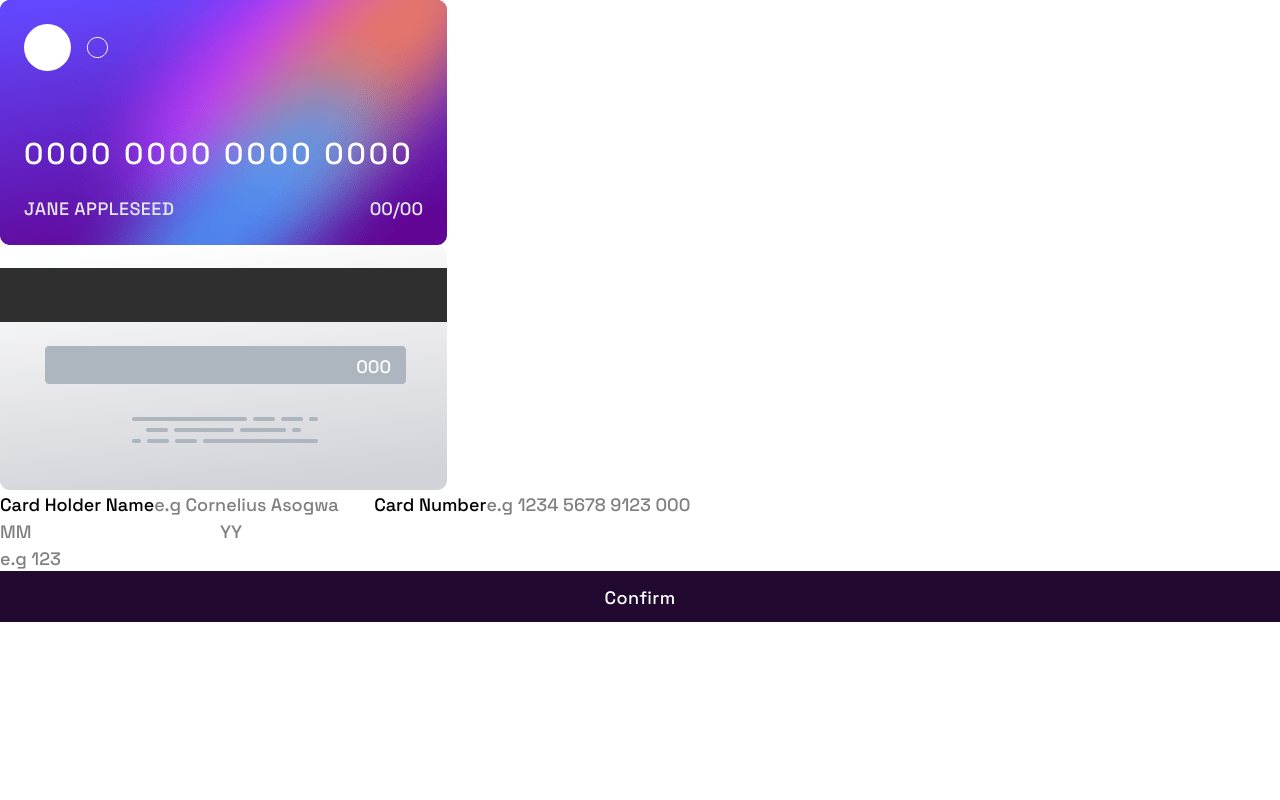
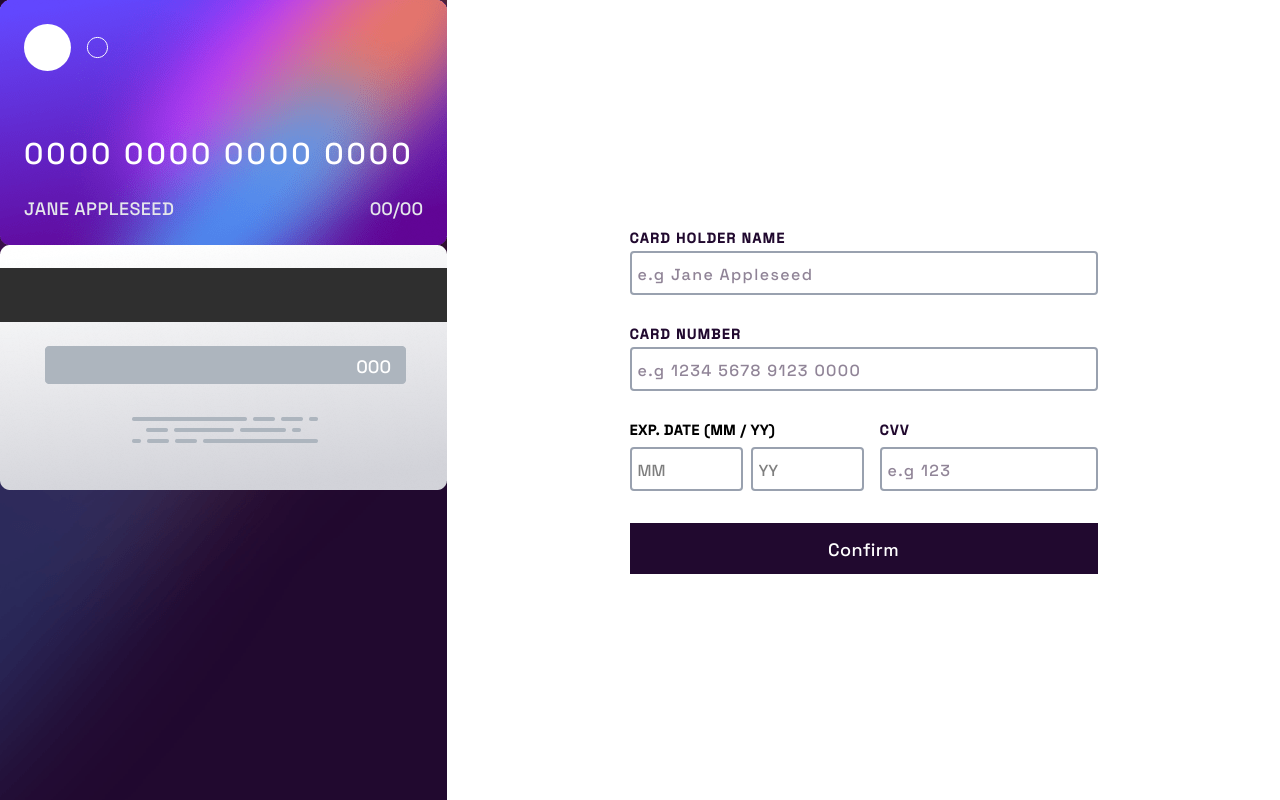
Before and after one commit to corneliusweb/credit-card, a React (Vite) app: page / in a window 1280 px wide. Built offline with nearby package versions, Linux system fonts and the light colour scheme.

Commit message:
Style card form fields

```diff
--- a/src/components/NewCardForm.jsx
+++ b/src/components/NewCardForm.jsx
@@ -1,4 +1,4 @@
-import Button from "./Button";
+import Button from './Button';
 
 const NewCardForm = ({
 	cardStates: {
@@ -10,19 +10,19 @@ const NewCardForm = ({
 	},
 }) => {
 	return (
-		<div>
-			<form>
-				<label>
+		<form className='p-4 max-w-[500px]'>
+			<label className='label-style'>
 				Card Holder Name
 				<input
 					type='text'
 					name='fullname'
-						placeholder='e.g Cornelius Asogwa'
+					placeholder='e.g Jane Appleseed'
 					required
 					onChange={(e) => setCardHolderName(e.target.value)}
+					className='input-style'
 				/>
 			</label>
-				<label>
+			<label className='label-style'>
 				Card Number
 				<input
 					type='number'
@@ -30,16 +30,21 @@ const NewCardForm = ({
 					placeholder='e.g 1234 5678 9123 0000'
 					required
 					onChange={(e) => setCardNumber(e.target.valueAsNumber)}
+					className='input-style'
 				/>
 			</label>
-				<div>
-					<fieldset>
+			<div className='flex justify-between mb-8 gap-4'>
+				<fieldset className='flex gap-2 w-1/2'>
+					<legend className='uppercase text-sm font-semibold tracking-wider'>
+						Exp. Date (MM / YY)
+					</legend>
 					<input
 						type='number'
 						name='expiry-month'
 						placeholder='MM'
 						required
 						onChange={(e) => setExpiryMonth(e.target.valueAsNumber)}
+						className='flex-input-style'
 					/>
 					<input
 						type='number'
@@ -47,19 +52,24 @@ const NewCardForm = ({
 						placeholder='YY'
 						required
 						onChange={(e) => setExpiryYear(e.target.valueAsNumber)}
+						className='flex-input-style'
 					/>
 				</fieldset>
+
+				<label className='label-style mb-0 grow'>
+					Cvv
 					<input
 						type='number'
 						name='cvv'
 						placeholder='e.g 123'
 						required
 						onChange={(e) => setCvv(e.target.valueAsNumber)}
+						className='flex-input-style block py-2 w-full'
 					/>
+				</label>
 			</div>
 			<Button type={'submit'} label={'Confirm'} />
 		</form>
-		</div>
 	);
 };
 export default NewCardForm;
--- a/src/index.css
+++ b/src/index.css
@@ -20,3 +20,17 @@
       font-size: 18px;
 	}
 }
+
+@layer components {
+	.input-style {
+		@apply rounded-sm border-2 border-gray-400 block w-full py-2 px-1.5 outline-0 mt-1 font-normal text-base
+	}
+
+	.flex-input-style {
+		@apply rounded-sm border-2 border-gray-400  px-1.5 outline-0 mt-2 w-1/2 text-base font-normal
+	}
+
+	.label-style {
+		@apply text-[var(--purple-color)] uppercase mb-7 font-semibold block text-sm tracking-widest
+	}
+}
--- a/src/pages/NewCard.jsx
+++ b/src/pages/NewCard.jsx
@@ -3,10 +3,10 @@ import NewCardForm from '../components/NewCardForm';
 import {
 	bgCardBack,
 	bgCardFront,
-	// bgMainMobile,
-	// bgMainDesktop,
+	bgMainMobile,
+	bgMainDesktop,
 	cardLogo,
-	// iconComplete,
+	iconComplete,
 } from '../assets/images';
 
 const NewCard = () => {
@@ -39,8 +39,10 @@ const NewCard = () => {
 	};
 
 	return (
-		<main className='h-screen'>
-			<div>
+		<main className='flex'>
+			<div className='bg-no-repeat h-screen'
+				style={{backgroundImage: `url(${bgMainDesktop})`}}
+			>
 				<div
 					className='bg-no-repeat w-[447px] h-[245px] p-6 flex flex-col justify-between items-start'
 					style={{ backgroundImage: `url(${bgCardFront})` }}
@@ -74,7 +76,7 @@ const NewCard = () => {
 					</span>
 				</div>
 			</div>
-			<div>
+			<div className='h-screen grid place-items-center grow'>
 				<NewCardForm
 					cardStates={{
 						setCardHolderName,
```
Lines whose indentation alone changed are shown as unchanged.
